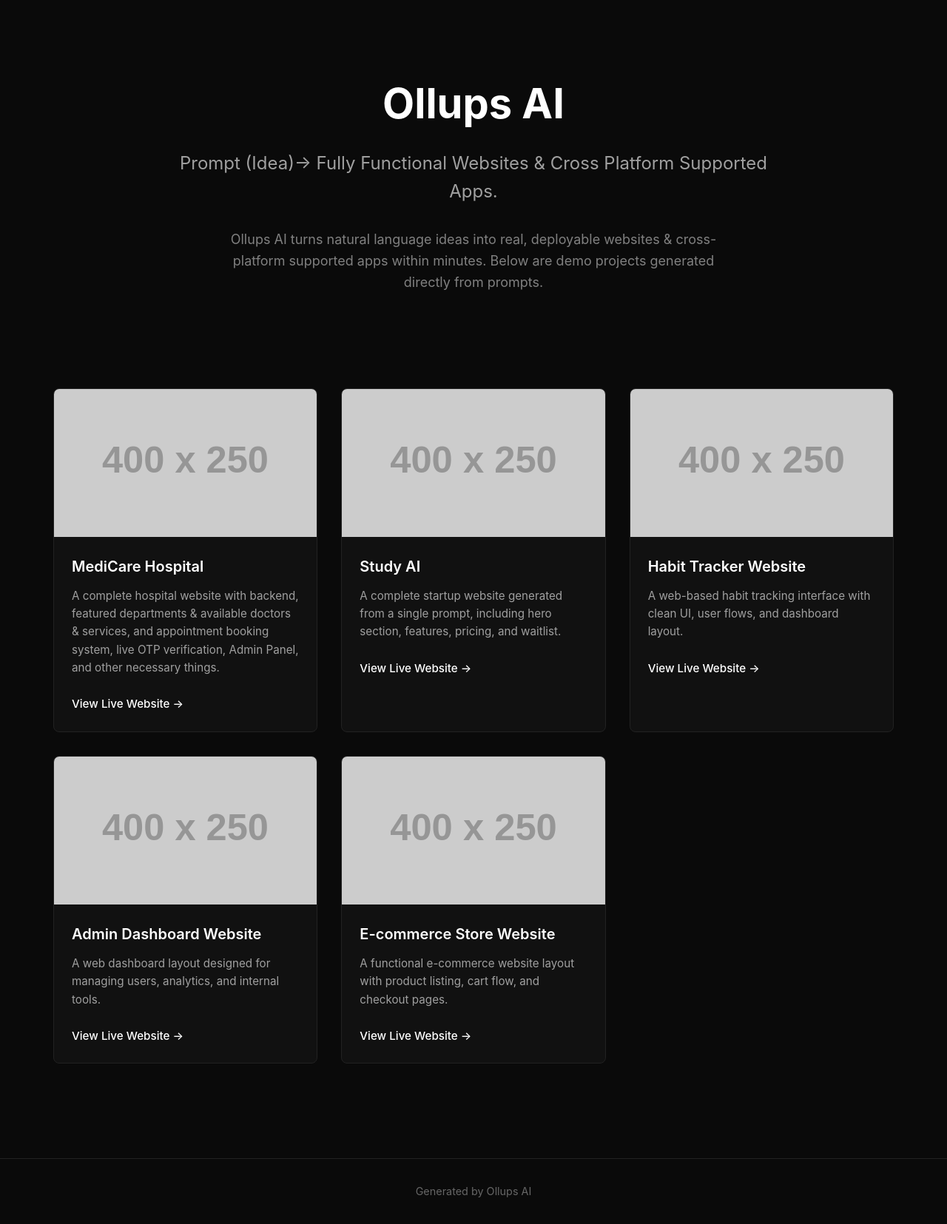
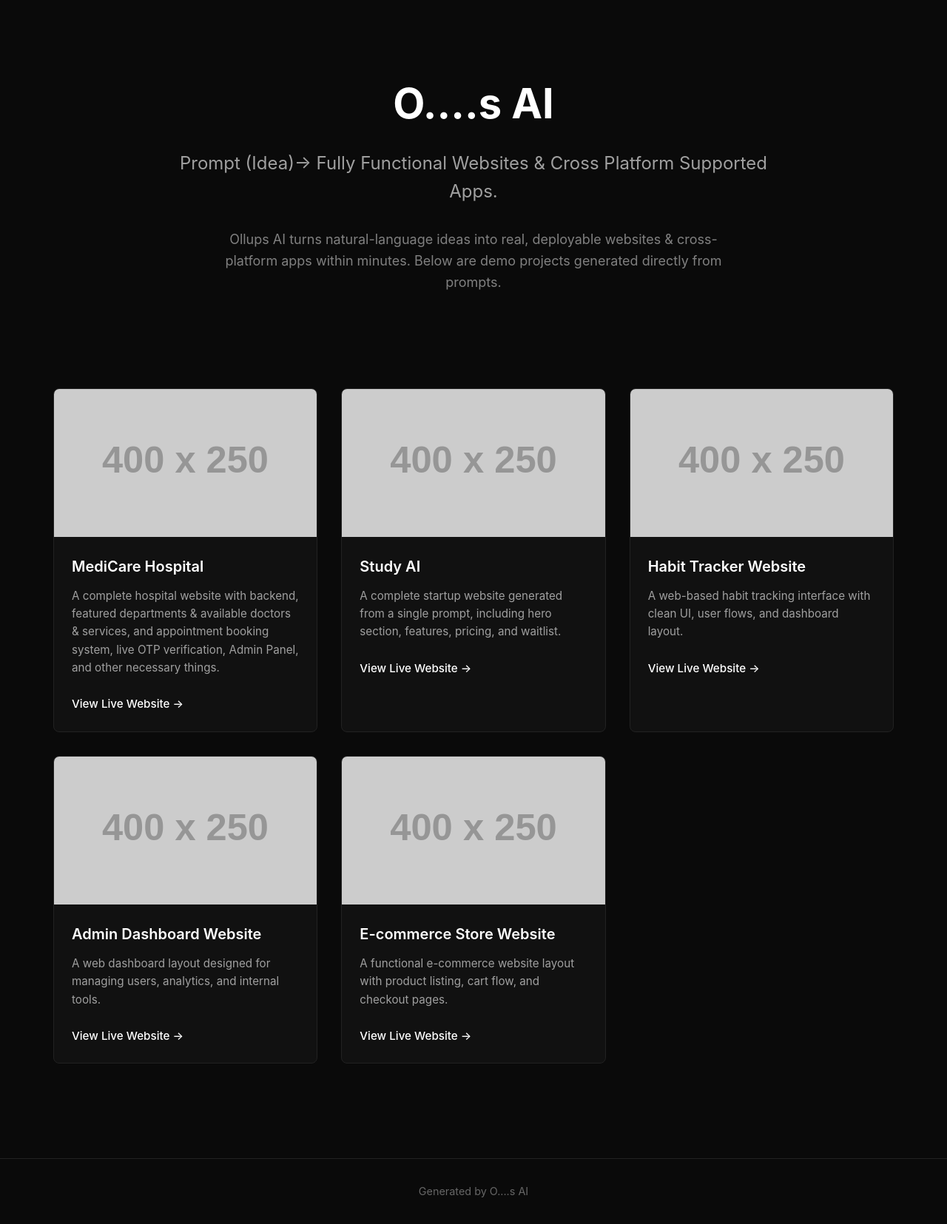
Before and after one commit to Ollups-AI/Demo-Websites, a plain HTML site: page index.html in a window 1280 px wide. Shown: the whole page at 74% size. Drawn offline with Linux system fonts and the light colour scheme; placeholder pictures from the web are drawn by us.

Commit message:
Update index.html

```diff
--- a/index.html
+++ b/index.html
@@ -3,15 +3,15 @@
 <head>
     <meta charset="UTF-8">
     <meta name="viewport" content="width=device-width, initial-scale=1.0">
-    <title>Ollups AI – Demo Projects</title>
+    <title>O....s AI – Demo Projects</title>
     <link rel="stylesheet" href="style.css">
 </head>
 <body>
     <header class="hero">
         <div class="container">
-            <h1>Ollups AI</h1>
+            <h1>O....s AI</h1>
             <h2>Prompt (Idea)→ Fully Functional Websites & Cross Platform Supported Apps.</h2>
-            <p>Ollups AI turns natural language ideas into real, deployable websites & cross-platform supported apps within minutes. Below are demo projects generated directly from prompts.</p>
+            <p>Ollups AI turns natural-language ideas into real, deployable websites & cross-platform apps within minutes. Below are demo projects generated directly from prompts.</p>
         </div>
     </header>
 
@@ -25,7 +25,7 @@
                     <div class="project-content">
                         <h3>MediCare Hospital</h3>
                         <p>A complete hospital website with backend, featured departments & available doctors & services, and appointment booking system, live OTP verification, Admin Panel, and other necessary things.</p>
-                        <a href="#" target="_blank" rel="noopener noreferrer">View Live Website →</a>
+                        <a href="https://hospital.arionys.com/" target="_blank" rel="noopener noreferrer">View Live Website →</a>
                     </div>
                 </article>
 
@@ -78,7 +78,7 @@
 
     <footer class="footer">
         <div class="container">
-            <p>Generated by Ollups AI</p>
+            <p>Generated by O....s AI</p>
         </div>
     </footer>
 </body>
```
